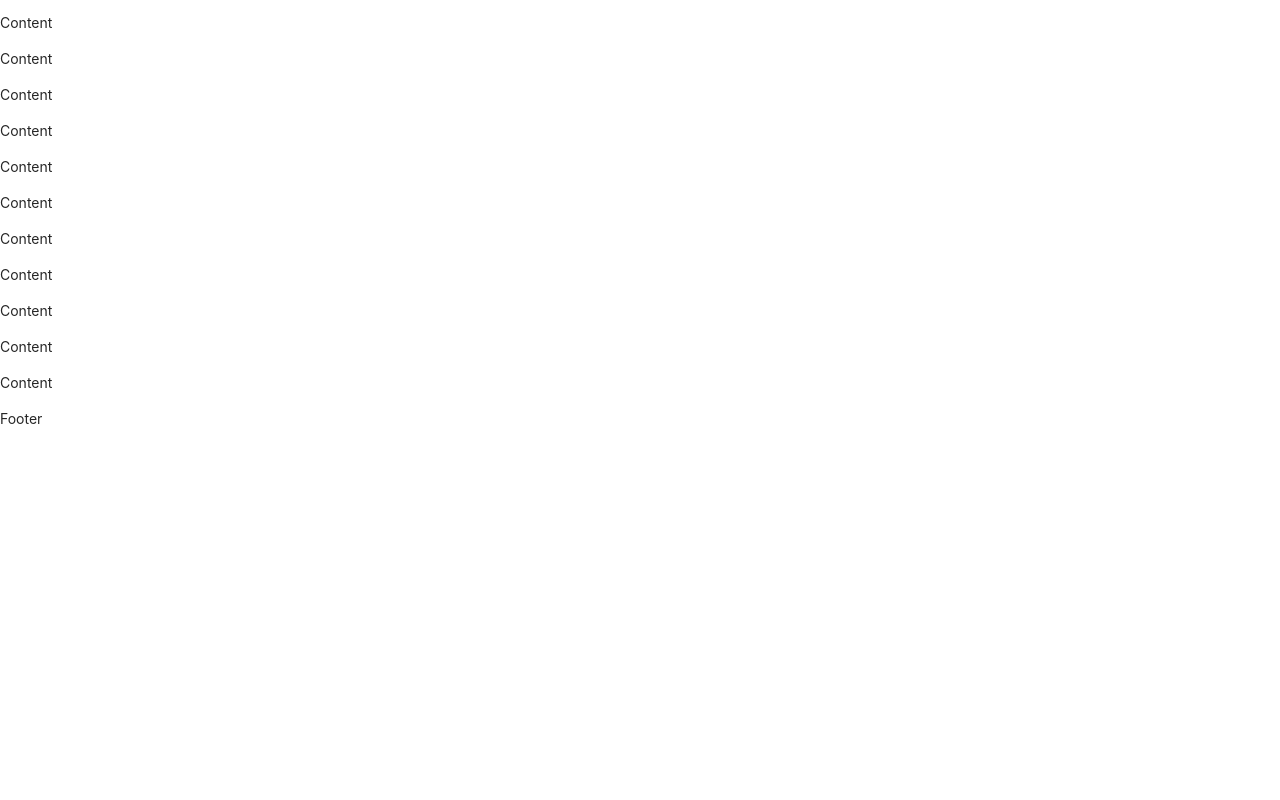
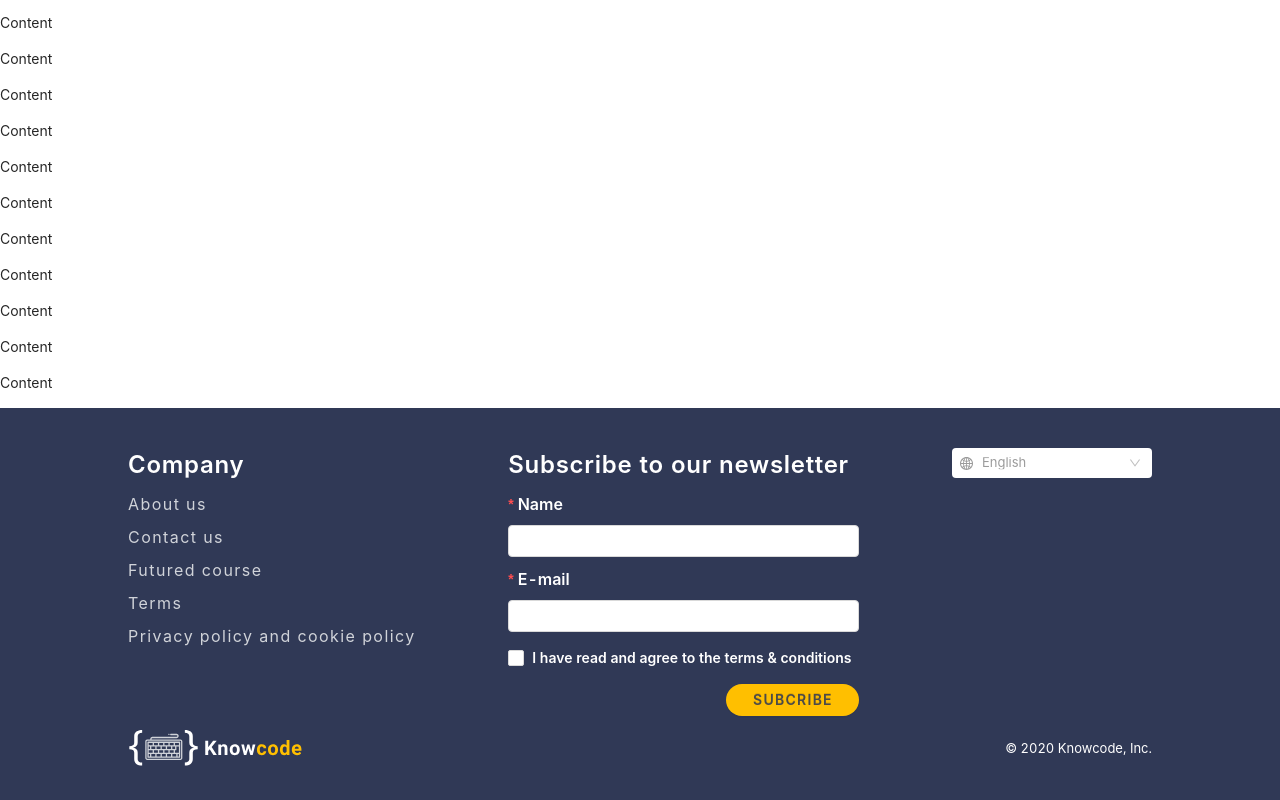
Before and after one commit to zinbac000/react-elearning, a React (Create React App) app: page / in a window 1280 px wide. Shown: the part 520-1320 px from the top of the page. Before the commit the page ends 950 px from the top, so only its background shows below. Built offline with nearby package versions, Linux system fonts and the light colour scheme.

Commit message:
Finish Footer

```diff
--- a/package.json
+++ b/package.json
@@ -9,6 +9,7 @@
     "@testing-library/react": "^9.5.0",
     "@testing-library/user-event": "^7.2.1",
     "antd": "^4.5.2",
+    "axios": "^0.20.0",
     "node-sass": "^4.14.1",
     "react": "^16.13.1",
     "react-dom": "^16.13.1",
--- a/src/components/Auth/UserNav/UserNav.jsx
+++ b/src/components/Auth/UserNav/UserNav.jsx
@@ -55,7 +55,7 @@ const UserNav = () => {
       overlay={menu}
       overlayClassName={classes.UserNav}
       align={{
-        offset: [20, 15],
+        offset: [20, 13],
       }}
       placement="bottomRight"
     >
--- a/src/components/MainLayout/Footer/Footer.jsx
+++ b/src/components/MainLayout/Footer/Footer.jsx
@@ -1,9 +1,122 @@
 import React, { Component } from 'react';
+import { Form, Button, Checkbox, Input, Select } from 'antd';
 
 import classes from './Footer.module.scss';
+import { GlobalOutlined } from '@ant-design/icons';
+import Logo from 'components/UI/Logo/Logo';
+import logo from 'assets/img/logo.svg';
 
 export default class Footer extends Component {
   render() {
-    return <div className={classes.Footer}>Footer</div>;
+    const onFinish = (values) => {
+      console.log('Success:', values);
+    };
+
+    const onFinishFailed = (errorInfo) => {
+      console.log('Failed:', errorInfo);
+    };
+
+    const { Option } = Select;
+    const handleChange = (value) => {
+      console.log(`selected ${value}`);
+    };
+    return (
+      <div className={classes.Footer}>
+        <div className={classes.Footer__Top}>
+          <div className={classes.Footer__Language}>
+            <GlobalOutlined />
+            <Select
+              className={classes.Footer__LanguageSelect}
+              dropdownClassName={classes.Footer__LanguageDropdown}
+              dropdownAlign={{
+                offset: [0, 10],
+              }}
+              defaultValue="English"
+              bordered={false}
+              onChange={handleChange}
+            >
+              <Option value="English">English</Option>
+              <Option value="Vietnamese">Vietnamese</Option>
+            </Select>
+          </div>
+        </div>
+
+        <div className={classes.Footer__Middle}>
+          <p className={classes.Footer__Title}>Company</p>
+          <div className={classes.Footer__List}>
+            <a href="#">About us</a>
+            <a href="#">Contact us</a>
+            <a href="#">Futured course</a>
+            <a href="#">Terms</a>
+            <a href="#">Privacy policy and cookie policy</a>
+          </div>
+        </div>
+
+        <div className={[classes.Footer__Form, 'onDesktop-md'].join(' ')}>
+          <p className={classes.Footer__Title}>Subscribe to our newsletter</p>
+          <Form
+            wrapperCol={{ span: 24 }}
+            layout="vertical"
+            name="subcribe"
+            initialValues={{ remember: true }}
+            onFinish={onFinish}
+            onFinishFailed={onFinishFailed}
+          >
+            <Form.Item
+              label="Name"
+              name="name"
+              rules={[{ required: true, message: 'Please input your name!' }]}
+            >
+              <Input />
+            </Form.Item>
+
+            <Form.Item
+              name="email"
+              label="E-mail"
+              rules={[
+                {
+                  type: 'email',
+                  message: 'The input is not valid e-mail!',
+                },
+                {
+                  required: true,
+                  message: 'Please input your e-mail!',
+                },
+              ]}
+            >
+              <Input />
+            </Form.Item>
+
+            <Form.Item
+              name="agreement"
+              valuePropName="checked"
+              rules={[
+                {
+                  validator: (_, value) =>
+                    value
+                      ? Promise.resolve()
+                      : Promise.reject('Please accept agreement'),
+                },
+              ]}
+            >
+              <Checkbox>
+                I have read and agree to the terms & conditions
+              </Checkbox>
+            </Form.Item>
+
+            <Form.Item>
+              <Button type="primary" htmlType="submit">
+                Subcribe
+              </Button>
+            </Form.Item>
+          </Form>
+        </div>
+
+        <div className={classes.Footer__Bottom}>
+          <Logo logo={logo} />
+          <span>© 2020 Knowcode, Inc.</span>
+        </div>
+      </div>
+    );
   }
 }
--- a/src/components/MainLayout/Footer/Footer.module.scss
+++ b/src/components/MainLayout/Footer/Footer.module.scss
@@ -0,0 +1,181 @@
+@import 'src/scss/main';
+.Footer {
+  background-color: $bg-primary;
+  padding: 2rem;
+
+  &__Top {
+    order: 3;
+  }
+
+  &__Language {
+    @include relative();
+    @include flexbox(center);
+    @include size(17rem, 3rem);
+    border-radius: 0.4rem;
+    background-color: $bg-white;
+    padding: 0 0.8rem;
+
+    font-size: $fs-footerLanguage-m;
+    color: $txt-placeholder;
+
+    @include screen(lg) {
+      @include size(20rem, 3rem);
+    }
+
+    &Select:global(.ant-select) {
+      @include absolute(left 0);
+
+      font-size: $fs-footerLanguage-m;
+      color: $txt-placeholder;
+
+      &:global(.ant-select-single:not(.ant-select-customize-input))
+        :global(.ant-select-selector) {
+        @include flexbox(center);
+        border: none;
+        @include size(17rem, 3rem);
+
+        padding: 0;
+        padding-left: 3rem;
+
+        @include screen(lg) {
+          @include size(20rem, 3rem);
+        }
+        & :global(.ant-select-selection-item) {
+          @include absolute(top 50%, $transY: -50%);
+          line-height: 0.9;
+          transition: 0;
+        }
+      }
+    }
+
+    &Dropdown:global(.ant-select-dropdown) {
+      padding: 0;
+      border-radius: 0.4rem;
+      border: 0.1rem solid $bg-dropdownSelected;
+
+      :global(.ant-select-item-option-selected:not(.ant-select-item-option-disabled)) {
+        background-color: $bg-dropdownSelected;
+
+        :global(.ant-select-item-option-content) {
+          color: $txt-footerLanguageDropdown-selected;
+        }
+      }
+    }
+
+    &Dropdown :global(.ant-select-item-option-content) {
+      font-size: $fs-footerLanguage-m;
+      color: $txt-footerLanguageDropdown;
+    }
+  }
+
+  &__Middle {
+    margin-top: 2rem;
+    margin-bottom: 1.7rem;
+    @include screen(md) {
+      order: 1;
+
+      margin-top: 0;
+    }
+  }
+
+  &__Title {
+    margin-bottom: 1rem;
+
+    @include font-size($fs-footerTitle, 3);
+    font-weight: 600;
+    line-height: 1.4;
+    color: $txt-footerTitle;
+  }
+
+  &__List {
+    @include flexbox(null, null, column);
+    @include font-size($fs-footerLink, 9);
+    a {
+      margin-bottom: 0.8rem;
+    }
+    a:hover {
+      color: $txt-white;
+    }
+  }
+
+  &__Form {
+    display: flex;
+    order: 2;
+
+    transition: 0;
+    :global(.ant-form-item) {
+      margin-bottom: 1rem;
+
+      :global(.ant-input) {
+        border-radius: 0.4rem;
+      }
+    }
+
+    :global(.ant-form-item-required) {
+      @include font-size($fs-footerFormField);
+      font-weight: 600;
+      color: $txt-footerForm;
+    }
+
+    :global(.ant-checkbox-wrapper) {
+      @include font-size($fs-footerFormControl);
+      font-weight: 600;
+      color: $txt-footerForm;
+    }
+
+    :global(.ant-btn-primary) {
+      @include absolute(top 0 right 0);
+      @include button-hover($bg-primaryBtn, $bg-primaryBtn-hover);
+      @include font-size($fs-footerFormBtn, 9);
+
+      border-radius: 3rem;
+      border: none;
+      width: 12rem;
+
+      text-transform: uppercase;
+      font-weight: 600;
+      letter-spacing: 0.1rem;
+      color: $txt-footerBtn;
+
+      &:hover,
+      &:focus {
+        color: $txt-footerBtn;
+      }
+
+      @include screen(lg) {
+        width: 13.3rem;
+      }
+    }
+  }
+
+  &__Bottom {
+    div {
+      margin-bottom: 1.5rem;
+    }
+    span {
+      @include font-size($fs-footerCopyright);
+      color: $txt-footerForm;
+    }
+
+    @include screen(md) {
+      @include flexbox(center, space-between, null, null, 3);
+      flex-basis: 100%;
+
+      div {
+        margin-bottom: 0;
+      }
+    }
+  }
+
+  @include screen(md) {
+    @include flexbox(flex-start, space-between, row, wrap);
+  }
+
+  @include screen(lg) {
+    padding: 3rem 5% 2rem;
+  }
+
+  @include screen(x-lg) {
+    padding: 4rem 10% 3rem;
+  }
+}
--- a/src/index.scss
+++ b/src/index.scss
@@ -7,7 +7,8 @@
   font-size: 12px;
 }
 
-.onDesktop {
+.onDesktop,
+.onDesktop-md {
   display: none;
 }
 
@@ -20,3 +21,9 @@
     display: initial;
   }
 }
+
+@include screen(md) {
+  .onDesktop-md {
+    display: initial;
+  }
+}
--- a/src/scss/1-Helpers/_mixin.scss
+++ b/src/scss/1-Helpers/_mixin.scss
@@ -147,7 +147,24 @@
 @mixin button-hover($defaultColor, $hoverColor: $defaultColor) {
   background-color: $defaultColor;
 
-  &:hover {
+  &:hover,
+  &:focus {
     background-color: $hoverColor;
   }
 }
+
+@mixin font-size($fs-map, $letter-spacing-percent: 0) {
+  @each $fs-breakpoint, $fs-font-size in $fs-map {
+    $letter-spacing: $fs-font-size * ($letter-spacing-percent / 100);
+
+    @if $fs-breakpoint == null {
+      font-size: $fs-font-size;
+      letter-spacing: $letter-spacing;
+    } @else {
+      @include screen($fs-breakpoint) {
+        font-size: $fs-font-size;
+        letter-spacing: $letter-spacing;
+      }
+    }
+  }
+}
--- a/src/scss/1-Helpers/_variable.scss
+++ b/src/scss/1-Helpers/_variable.scss
@@ -18,6 +18,7 @@ $bgColors: (
   'accountOverlay': rgba(#252841, 50%),
   'dropdownBorder': rgba(#d3d3d3, 50%),
   'divider': #808080,
+  'dropdownSelected': #e9e9e9,
 );
 
 $bg-primary: bc('primary');
@@ -39,6 +40,7 @@ $bg-heroOverlay: bc('heroOverlay');
 $bg-accountOverlay: bc('accountOverlay');
 $bg-divider: bc('divider');
 $bg-dropdownBorder: bc('dropdownBorder');
+$bg-dropdownSelected: bc('dropdownSelected');
 
 //--------- TEXT COLORS ---------
 $txtColors: (
@@ -72,10 +74,14 @@ $txt-introPretitle: tc('button');
 $txt-courseTitle: tc('button');
 $txt-courseInfo: tc('placeholder');
 $txt-courseTooltip: tc('button');
+//Footer
 $txt-footerTitle: tc('white');
 $txt-footerLink: tc('link');
 $txt-footerLink-hover: tc('link-hover');
 $txt-footerForm: tc('white');
+$txt-footerBtn: tc('button');
+$txt-footerLanguageDropdown: tc('small');
+$txt-footerLanguageDropdown-selected: tc('button');
 
 //--------- FONT SIZE ---------
 $fnSizes: (
@@ -91,6 +97,7 @@ $fnSizes: (
   'body2': 1.2rem,
   'button': 1.3rem,
   'button-large': 2rem,
+  'link-sm': 1.2rem,
   'link': 1.3rem,
   'small': 1rem,
   'icon': 1.7rem,
@@ -111,10 +118,33 @@ $fs-introPretitle: fs('subtitle2');
 $fs-courseTitle: fs('h5');
 $fs-courseInfo: fs('subtitle2');
 $fs-courseTooltip: fs('h6');
-$fs-footerTitle: fs('h3');
-$fs-footerLink: fs('link');
-$fs-footerFormField: fs('h5');
-$fs-footerFormControl: fs('small');
+$fs-footerLink: (
+  null: fs('link-sm'),
+  md: fs('link'),
+  lg: fs('body1'),
+);
+$fs-footerFormField: (
+  null: fs('subtitle1'),
+  lg: fs('h5'),
+);
+$fs-footerFormControl: (
+  null: fs('body2'),
+  lg: fs('subtitle1'),
+);
+$fs-footerLanguage-m: fs('link');
+
+$fs-footerFormBtn: (
+  null: fs('body2'),
+  lg: fs('subtitle1'),
+);
+$fs-footerCopyright: (
+  null: fs('body2'),
+  lg: fs('subtitle2'),
+);
+$fs-footerTitle: (
+  null: fs('h4'),
+  lg: fs('h3'),
+);
 
 //---------BREAKPOINT---------
 $breakpoints: (
--- a/src/scss/2-Base/_reset.scss
+++ b/src/scss/2-Base/_reset.scss
@@ -1,3 +1,4 @@
+@import '../main';
 * {
   margin: 0;
   padding: 0;
--- a/src/scss/_main.scss
+++ b/src/scss/_main.scss
@@ -1,4 +1,4 @@
 // 1-Helper
-@import "./1-Helpers/function";
-@import "./1-Helpers/mixin";
-@import "./1-Helpers/variable";
+@import './1-Helpers/function';
+@import './1-Helpers/mixin';
+@import './1-Helpers/variable';
```
Also changed, not shown: src/components/MainLayout/Header/Header.jsx (+3 -5 lines), 1 other file (tests, documents, lock files or other folders).
